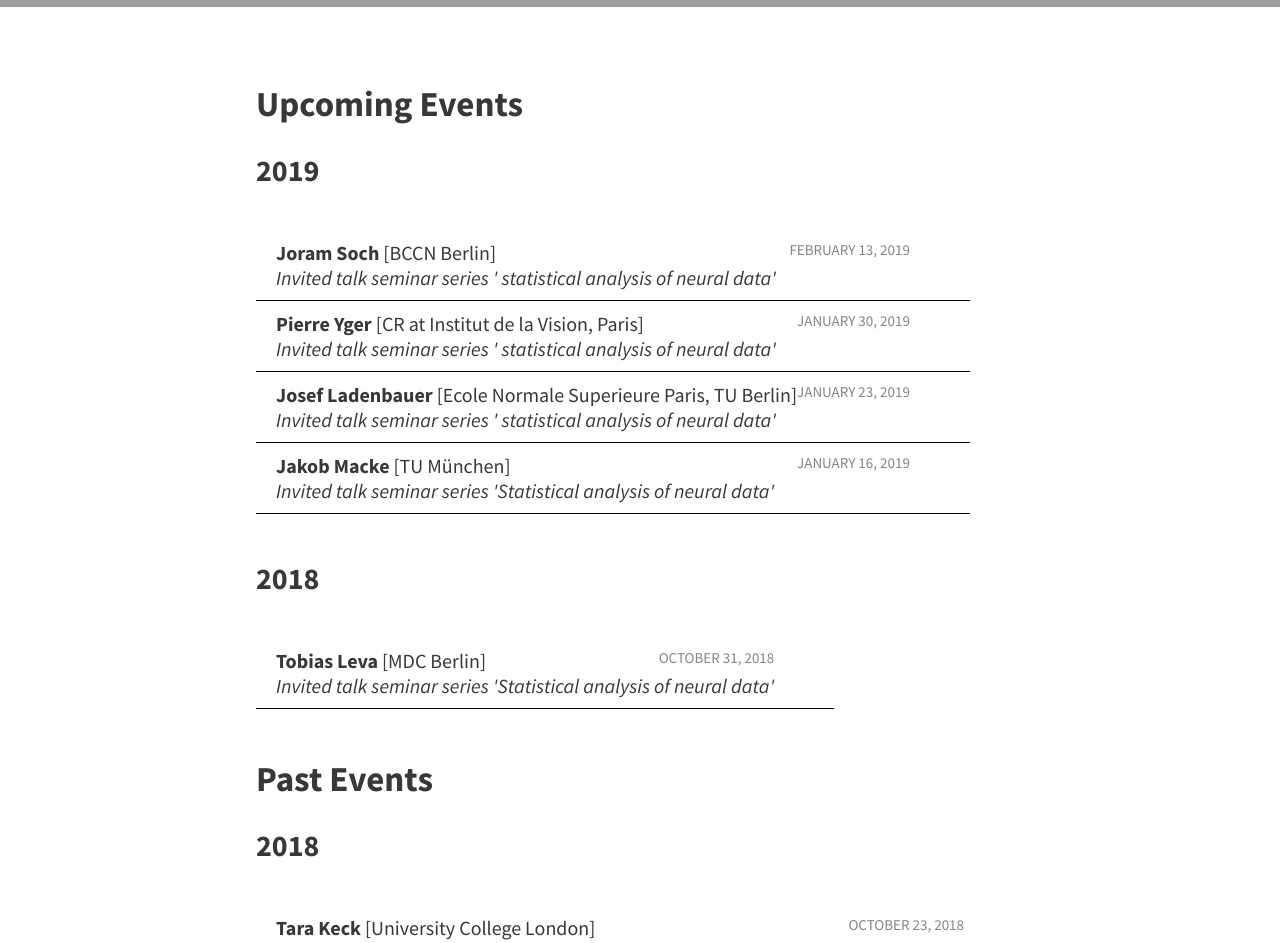
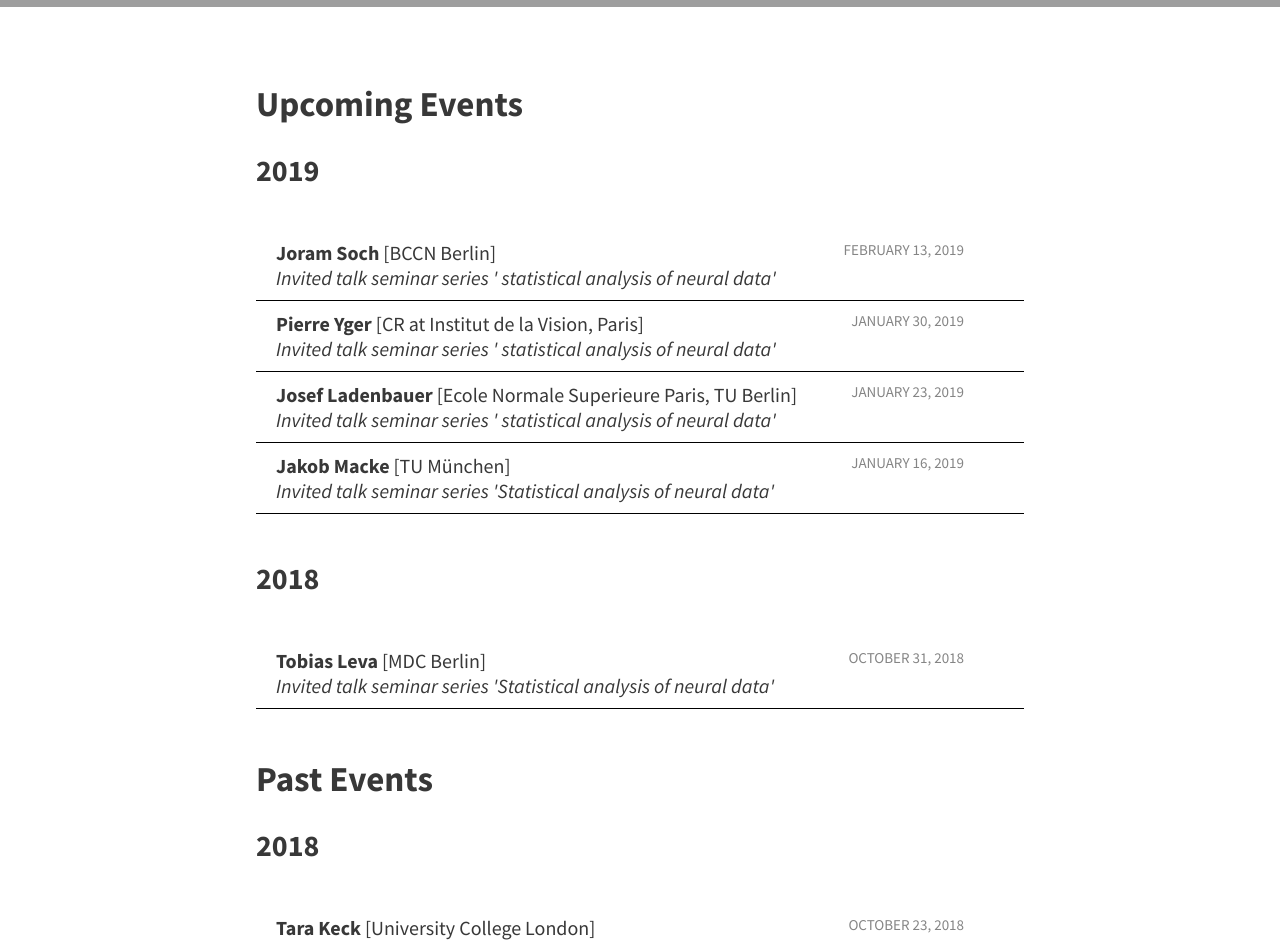
Before and after one commit to ge00rg/website-heroku, a Jekyll site: the page built from pages/5_events.md, in a window 1280 px wide. Shown: the part 363-1306 px from the top of the page. Built offline with Jekyll 4.4.1, drawn with Linux system fonts in a browser that asks for light colours; grey boxes are pictures that could not be loaded.

Commit message:
Update _page.scss

```diff
--- a/_sass/layouts/_page.scss
+++ b/_sass/layouts/_page.scss
@@ -29,8 +29,8 @@ h2.title {
 .talks table{overflow-x: hidden; border-collapse:collapse;}
 .talks tr{  border-bottom:1pt solid black;}
 .talks .spacer{height: 10px; outline: none;}
-.talks td{border: none;}
-.talks th{border: none;}
+.talks td{border: none; width: 100%;}
+.talks th{border: none; width: 100%;}
 .talks td{cursor: pointer;}
 .talks figcaption{text-align: center;}
 .talks .event_date{display:inline; color: lighten($text-color, 30%); text-transform: uppercase; font-size: 15px; float: right;}
```
